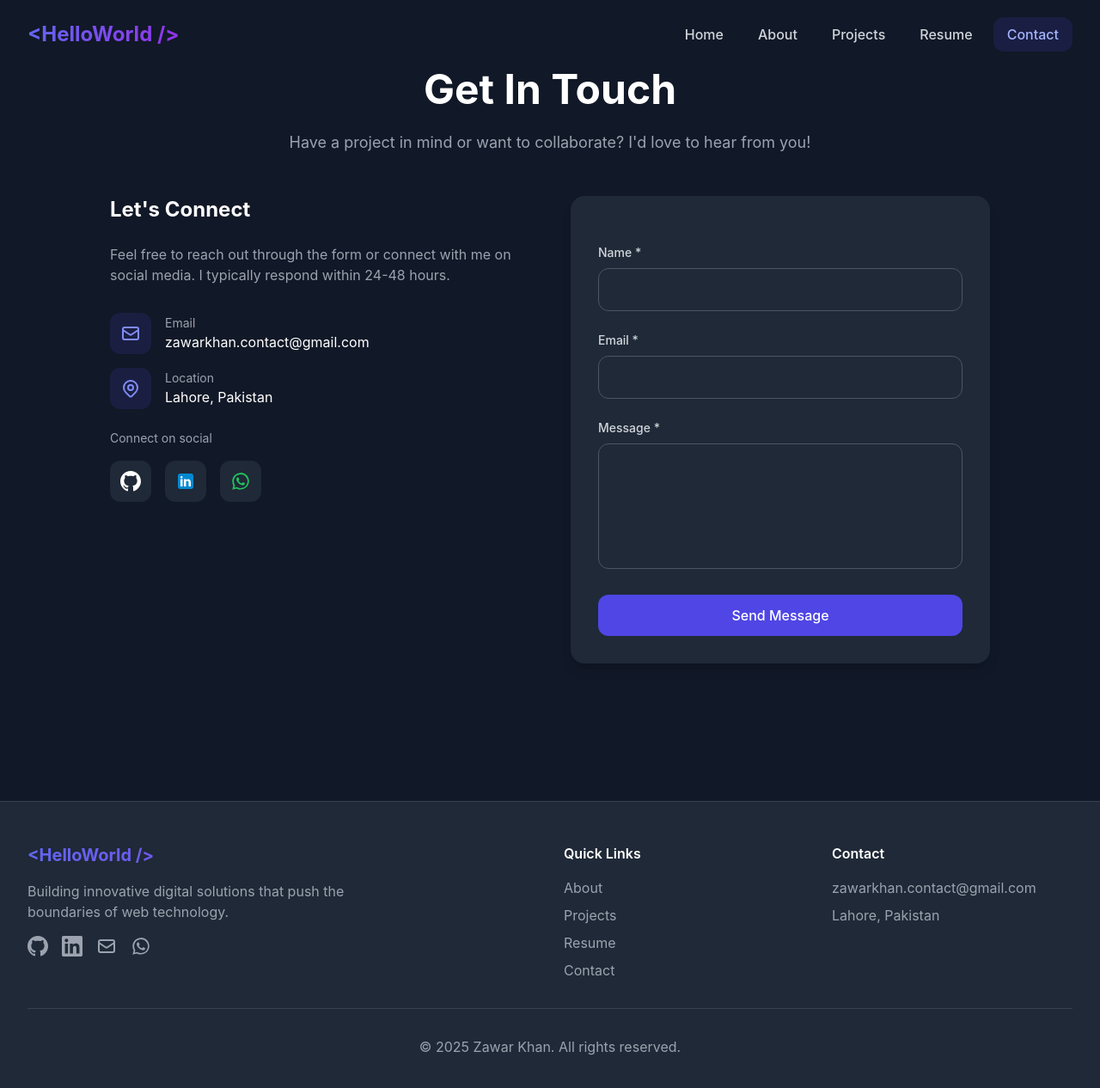
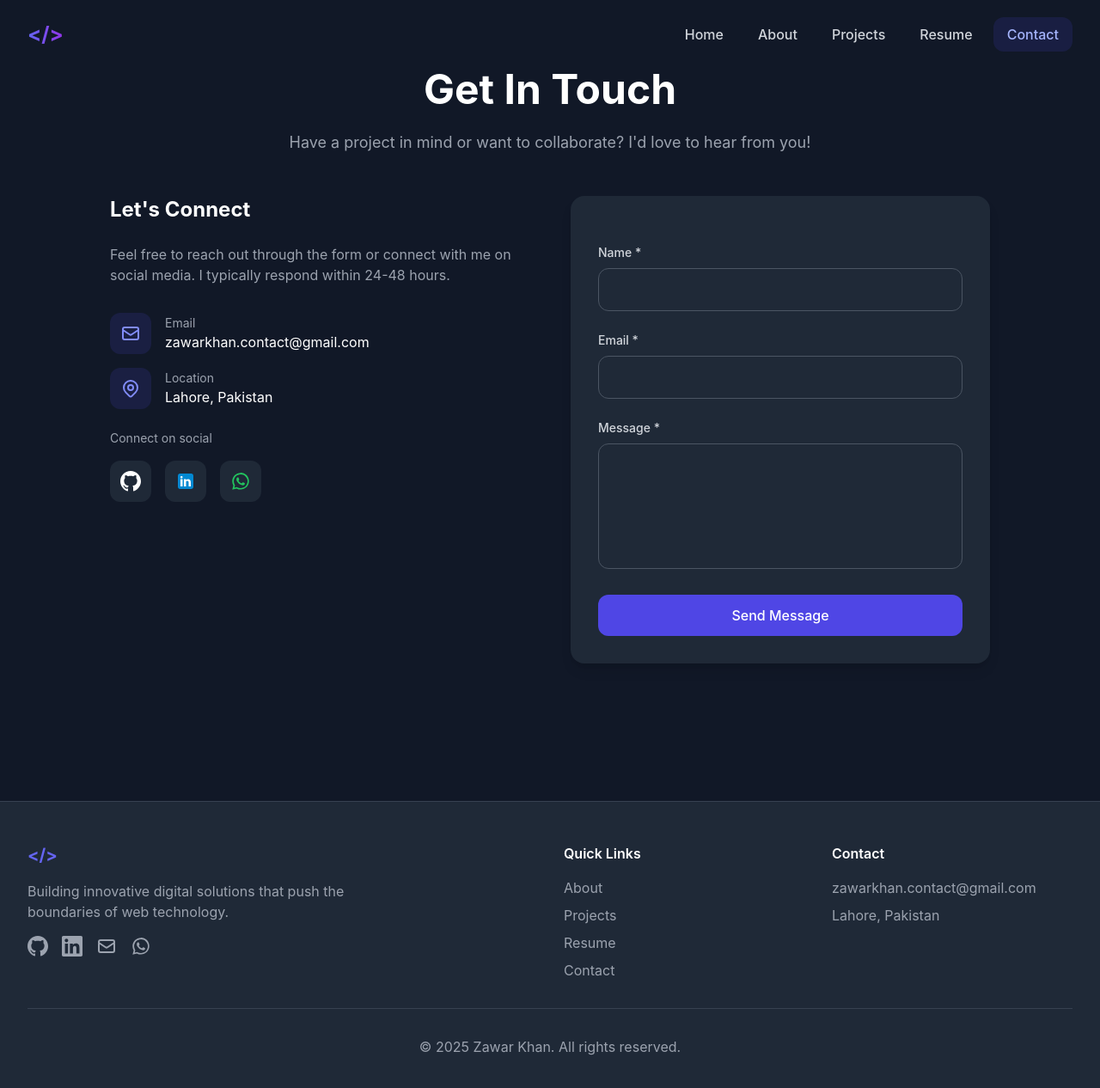
Before and after one commit to zawarkhann/profile, a React (Vite) app: page /contact in a window 1280 px wide. Shown: the top 1266 px of the page at 86% size. Built offline with nearby package versions, Linux system fonts and the light colour scheme.

Commit message:
Terminal connected

```diff
--- a/src/components/Footer.jsx
+++ b/src/components/Footer.jsx
@@ -11,7 +11,7 @@ const Footer = () => {
           {/* Brand */}
           <div className="md:col-span-2">
             <h3 className="text-xl font-bold gradient-text mb-4">
-              {"<HelloWorld />"}
+              {"</>"}
             </h3>
             <p className="text-gray-600 dark:text-gray-400 mb-4 max-w-md">
               Building innovative digital solutions that push the boundaries of
--- a/src/components/Header.jsx
+++ b/src/components/Header.jsx
@@ -61,7 +61,7 @@ const Header = () => {
               whileTap={{ scale: 0.95 }}
               className="text-xl sm:text-2xl font-bold gradient-text"
             >
-              {"<HelloWorld />"}
+              {"</>"}
             </motion.div>
           </Link>
 
```
